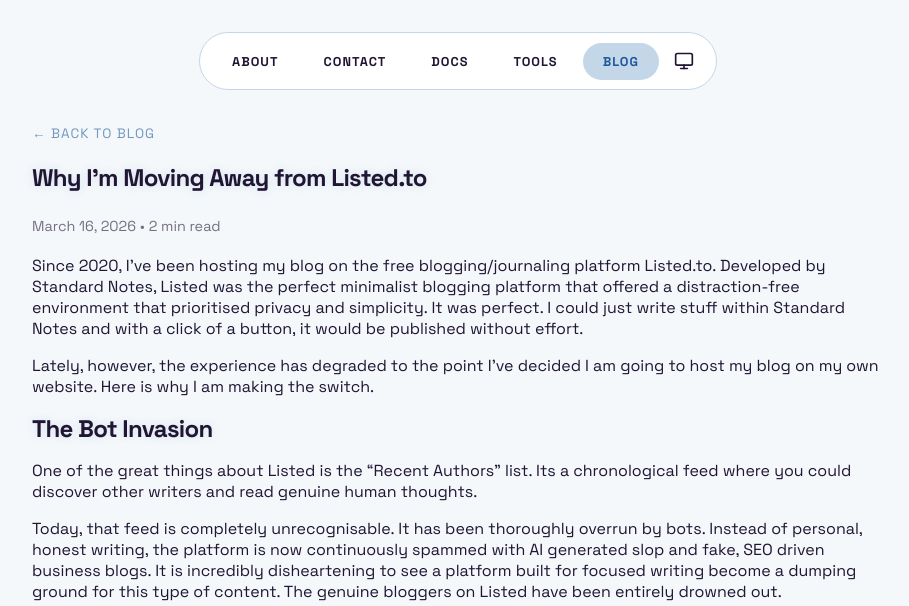
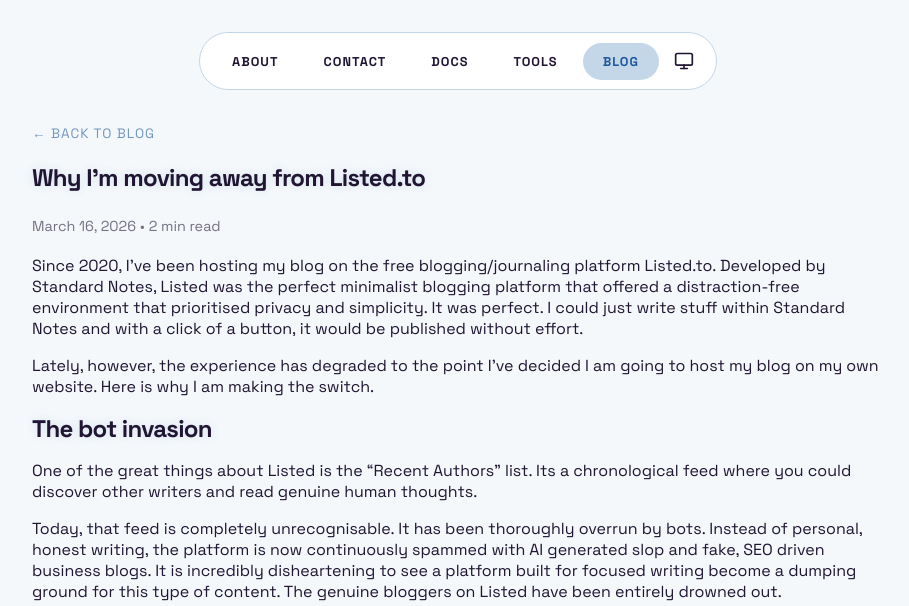
Before and after one commit to PASSK3YS/PASSK3YS.github.io, a Jekyll site: the page built from _posts/2026-03-16-moving-away-from-listed.md, in a window 1280 px wide, cut to the strip 0-606 px from the top of the page. Shown: the whole strip, without its empty margins (182-1091 px from the left). Built offline with Jekyll 4.4.1, drawn with Linux system fonts in a browser that asks for light colours; some of the changed text lies outside the part shown.

Commit message:
chore: fix consistancies

```diff
--- a/_posts/2026-03-16-moving-away-from-listed.md
+++ b/_posts/2026-03-16-moving-away-from-listed.md
@@ -1,6 +1,6 @@
 ---
 layout: post
-title: Why I'm Moving Away from Listed.to
+title: Why I'm moving away from Listed.to
 description:
 ---
 
@@ -8,19 +8,19 @@
 
 Lately, however, the experience has degraded to the point I've decided I am going to host my blog on my own website. Here is why I am making the switch.
 
-## The Bot Invasion
+## The bot invasion
 One of the great things about Listed is the "Recent Authors" list. Its a chronological feed where you could discover other writers and read genuine human thoughts.
 
 Today, that feed is completely unrecognisable. It has been thoroughly overrun by bots. Instead of personal, honest writing, the platform is now continuously spammed with AI generated slop and fake, SEO driven business blogs. It is incredibly disheartening to see a platform built for focused writing become a dumping ground for this type of content. The genuine bloggers on Listed have been entirely drowned out.
 
 ![AI slop and SEO spam on the recent authors section](https://files.horizon.pics/905f0194-4ae5-4d91-bc97-4b73ee0878e8?a=480&region=eu-central&mime1=image&mime2=jpeg)
 
-## Constant Access Headaches
+## Constant access headaches
 Beyond the decline in platform quality, the backend experience hasn't been so great.
 
 Listed uses a unique authentication model tied to author keys rather than traditional logins. In theory, this aligns with the Standard Notes security ethos. In practice, it has become a constant hurdle for me personally. I continually lose access to my own blog if I update any part of my domain that's connected to my Listed blog, forcing me to repeatedly go through the tedious process of requesting new author keys just to gain access back to my blog. To be clear, Effie (on the support team) in particular, has always been super helpful getting my author key back, so this is complaint on her part.
 
-## Moving Forward
+## Moving forward
 
 I am currently in the process of building my website and migrating my Listed blog posts over to here. I am going to keep my Listed blog up, but I don't plan to use it going forward. I just hope that the AI slop and SEO spam on the platform is combated in some way so genuine bloggers can have a spotlight on the home page again.
 
```
